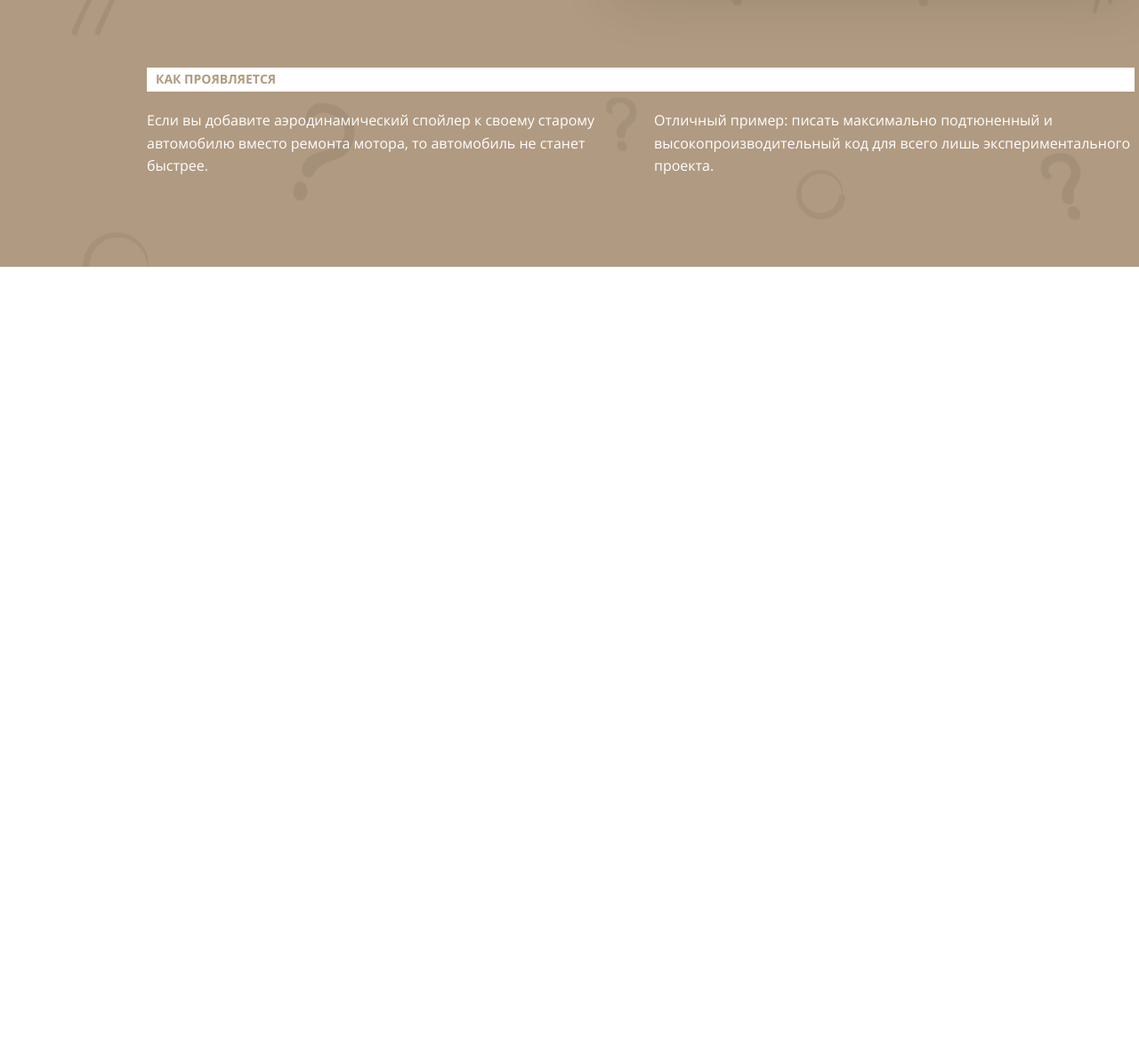
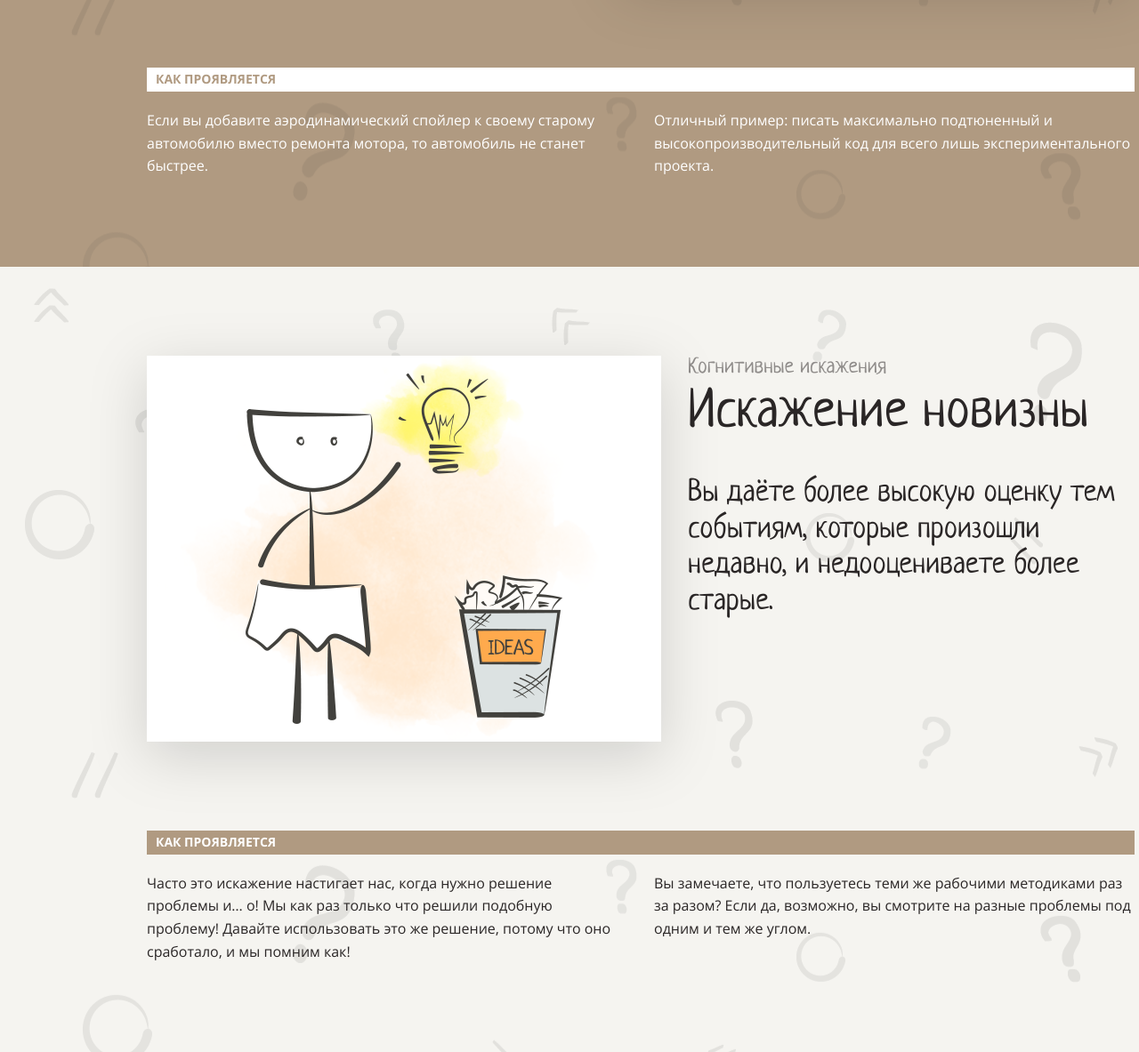
Before and after one commit to hitriylis/Cognitive-Biases-landing, a website: page src/index.html in a window 1280 px wide. Shown: the part 4261-5444 px from the top of the page at 89% size. Before the commit the page ends 4561 px from the top, so only its background shows below. Drawn offline with Linux system fonts and the light colour scheme.

Commit message:
make biases  section 3

```diff
--- a/src/index.html
+++ b/src/index.html
@@ -241,6 +241,59 @@
           </div>
         </div>
       </section>
+
+      <section
+        id="distortion-of-novelty"
+        class="biases-section background-light"
+      >
+        <div class="container">
+          <div
+            class="flex-container-row column-gap-30 padding-0 margin-bottom-100"
+          >
+            <img
+              class="biases-image drop-shadow"
+              src="assets/images/3.png"
+              width="578"
+              height="434"
+              alt="Tota Thoth with a light bulb representing an idea"
+            />
+            <div>
+              <p class="biases-text font-size-24 text-dark-50 margin-0">
+                Когнитивные искажения
+              </p>
+              <h2 class="font-weight-400 margin-top-0 margin-bottom-30">
+                Искажение новизны
+              </h2>
+              <p class="biases-text font-size-34">
+                Вы даёте более высокую оценку тем событиям, которые произошли
+                недавно, и недооцениваете более старые.
+              </p>
+            </div>
+          </div>
+          <h3
+            class="biases-heading margin-top-0 margin-bottom-4 text-white background-brown"
+          >
+            Как проявляется
+          </h3>
+          <div class="flex-container-row column-gap-30">
+            <div class="flex-container-column">
+              <p class="margin-bottom-0">
+                Часто это искажение настигает нас, когда нужно решение проблемы
+                и… о! Мы как раз только что решили подобную проблему! Давайте
+                использовать это же решение, потому что оно сработало, и мы
+                помним как!
+              </p>
+            </div>
+            <div class="flex-container-column">
+              <p class="margin-bottom-0">
+                Вы замечаете, что пользуетесь теми же рабочими методиками раз за
+                разом? Если да, возможно, вы смотрите на разные проблемы под
+                одним и тем же углом.
+              </p>
+            </div>
+          </div>
+        </div>
+      </section>
     </main>
 
     <footer>
```
